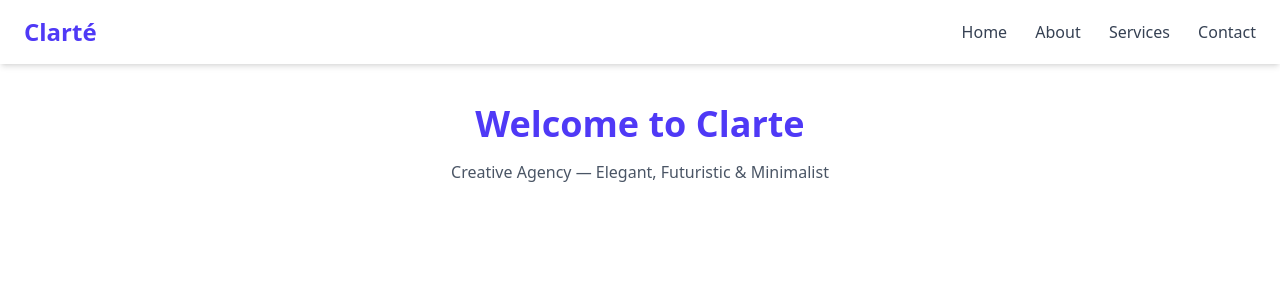
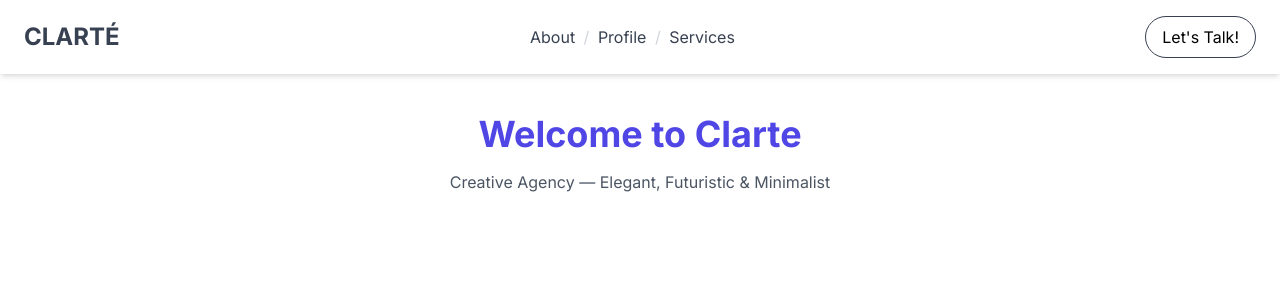
Before and after one commit to Fendyra/Clarte, a PHP site: page / in a window 1280 px wide. Shown: the top 300 px of the page. Run offline with PHP 8.4, Linux system fonts and the light colour scheme; style sheets or scripts are compiled from the project's sources; some libraries are stand-ins or nearby versions.

Commit message:
Fix Header

```diff
--- a/public/partials/header.php
+++ b/public/partials/header.php
@@ -4,24 +4,44 @@
   <meta charset="UTF-8">
   <meta name="viewport" content="width=device-width, initial-scale=1.0">
   <title>Clarte Creative Agency</title>
-  <link href="css/output.css" rel="stylesheet">
+  <script src="https://cdn.tailwindcss.com"></script>
+  <style>
+    @import url('https://fonts.googleapis.com/css2?family=Inter:wght@400;700&display=swap');
+    body {
+      font-family: 'Inter', sans-serif;
+    }
+  </style>
 </head>
 <body class="bg-white">
 
-  <!-- Header Navbar -->
+  <!-- Header Section -->
   <header class="bg-white shadow-md">
-    <div class="container flex justify-between items-center py-4 px-6">
+    <div class="container mx-auto flex justify-between items-center py-4 px-6">
+
       <!-- Logo -->
-      <div class="text-2xl font-bold text-indigo-600">
-        Clarté
+      <div class="flex items-center">
+        <div class="text-2xl font-bold text-gray-700">
+          CLARTÉ
+        </div>
       </div>
 
-      <!-- Menu -->
-      <nav class="space-x-6">
-        <a href="index.php" class="text-gray-700 hover:text-indigo-600">Home</a>
-        <a href="about.php" class="text-gray-700 hover:text-indigo-600">About</a>
-        <a href="services.php" class="text-gray-700 hover:text-indigo-600">Services</a>
-        <a href="contact.php" class="text-gray-700 hover:text-indigo-600">Contact</a>
+      <!-- Navigation Links -->
+      <nav class="space-x-1">
+        <a href="about.php" class="text-gray-700 hover:underline">About</a>
+        <span class="text-gray-300">/</span>
+        <a href="profile.php" class="text-gray-700 hover:underline">Profile</a>
+        <span class="text-gray-300">/</span>
+        <a href="services.php" class="text-gray-700 hover:underline">Services</a>
       </nav>
+
+      <!-- Let's Talk! Button -->
+      <a href="#"
+        class="border border-gray-700 rounded-full text-black px-4 py-2 text-base relative overflow-hidden group transition-colors duration-300 hover:bg-black hover:text-white">
+        <span class="relative z-10">Let's Talk!</span>
+      </a>
+
     </div>
   </header>
+
+</body>
+</html>
```
